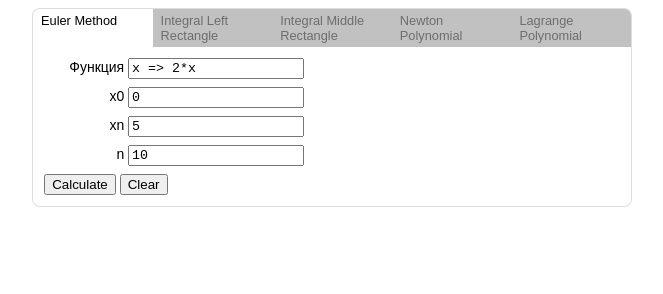
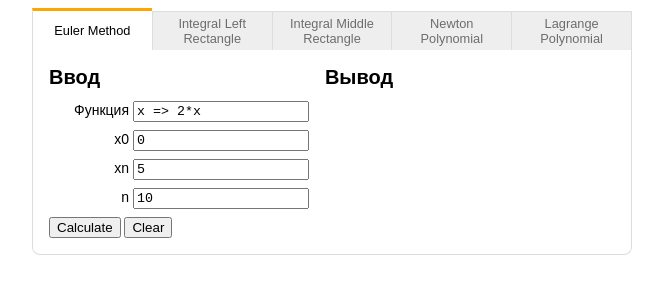
Before and after one commit to gpont/tusur-compmath, a website built with webpack: page src/index.html in a window 1280 px wide. Shown: the whole page, without its empty margins (308-971 px from the left). Built offline with nearby package versions, Linux system fonts and the light colour scheme.

Commit message:
refactor styles

```diff
--- a/src/css/style.css
+++ b/src/css/style.css
@@ -7,8 +7,8 @@ input[type='text'], input[type='number'] {
     font-family: monospace;
 }
 
-.label-column {
-    margin: 0.5rem 0;
+.column-label {
+    margin: 0 0 0.75rem 0;
 
     font-size: 1.25rem;
     font-weight: bold;
@@ -31,7 +31,7 @@ form label {
 }
 
 .tab-content {
-    padding: 0.7rem;
+    padding: 1rem;
 }
 
 .output {
@@ -46,6 +46,7 @@ form label {
 ul.tabs {
     margin: 0;
     padding: 0;
+    padding-top: 3px;
     list-style: none;
     width: 100%;
     display: flex;
@@ -56,34 +57,33 @@ ul.tabs li {
     margin: 0;
     flex: 1;
     display: flex;
+    justify-content: center;
+    flex-direction: column;
+    text-align: center;
     align-content: stretch;
     cursor: pointer;
     padding: 0.25rem 0.5rem;
 
     border-top: 1px solid #ddd;
-    background-color: #c1c1c1;
+    border-left: 1px solid #ddd;
+    background-color: #eeeeee;
 
     color: #6c6d6c;
     font-size: 0.8rem;
 }
 
 ul.tabs li:first-child {
-    border-radius: 0.5rem 0 0 0;
-    border-left: 1px solid #ddd;
 }
 
 ul.tabs li:last-child {
     border-right: 1px solid #ddd;
-    border-radius: 0 0.5rem 0 0;
-}
-
-ul.tabs li:hover {
-    background-color: #ccc;
-    color: #ddd;
 }
 
 ul.tabs li.active {
+    margin-top: -3px;
     background-color: #fff;
+    border-top: 3px solid orange;
+
     color: #000;
 }
 
--- a/src/index.html
+++ b/src/index.html
@@ -19,6 +19,7 @@
     <div class="tab-container">
         <div id="euler" class="tab-content active">
             <form>
+                <div class="column-label">Ввод</div>
                 <div class="input-line">
                     <label>Функция </label>
                     <input value="x => 2*x" type="text"/>
@@ -38,11 +39,15 @@
                 <button type="submit">Calculate</button>
                 <button type="button">Clear</button>
             </form>
-            <div class="output"><pre></pre></div>
+            <div class="output">
+                <div class="column-label">Вывод</div>
+                <pre></pre>
+            </div>
         </div>
 
         <div id="int-left-rect" class="tab-content">
             <form>
+                <div class="column-label">Ввод</div>
                 <div class="input-line">
                     <label>Функция</label>
                     <input value="x => Math.exp(x)/x" type="text">
@@ -62,11 +67,15 @@
                 <button type="submit">Calculate</button>
                 <button type="button">Clear</button>
             </form>
-            <div class="output"><pre></pre></div>
+            <div class="output">
+                <div class="column-label">Вывод</div>
+                <pre></pre>
+            </div>
         </div>
 
         <div id="int-mid-rect" class="tab-content">
             <form>
+                <div class="column-label">Ввод</div>
                 <div class="input-line">
                     <label>Функция</label>
                     <input value="x => Math.exp(x)/x" type="text">
@@ -86,12 +95,16 @@
                 <button type="submit">Calculate</button>
                 <button type="button">Clear</button>
             </form>
-            <div class="output"><pre></pre></div>
+            <div class="output">
+                <div class="column-label">Вывод</div>
+                <pre></pre>
+            </div>
             </form>
         </div>
 
         <div id="newton-polynomial" class="tab-content">
             <form>
+                <div class="column-label">Ввод</div>
                 <div class="input-line">
                     <label>x</label>
                     <input value="7" type="number"/>
@@ -107,10 +120,14 @@
                 <button type="submit">Calculate</button>
                 <button type="button">Clear</button>
             </form>
-            <div class="output"><pre></pre></div>
+            <div class="output">
+                <div class="column-label">Вывод</div>
+                <pre></pre>
+            </div>
         </div>
         <div id="lagrange-polynomial" class="tab-content">
             <form>
+                <div class="column-label">Ввод</div>
                 <div class="input-line">
                     <label>x</label>
                     <input value="7" type="number"/>
@@ -126,7 +143,10 @@
                 <button type="submit">Calculate</button>
                 <button type="button">Clear</button>
             </form>
-            <div class="output"><pre></pre></div>
+            <div class="output">
+                <div class="column-label">Вывод</div>
+                <pre></pre>
+            </div>
         </div>
     </div>
 </div>
```
